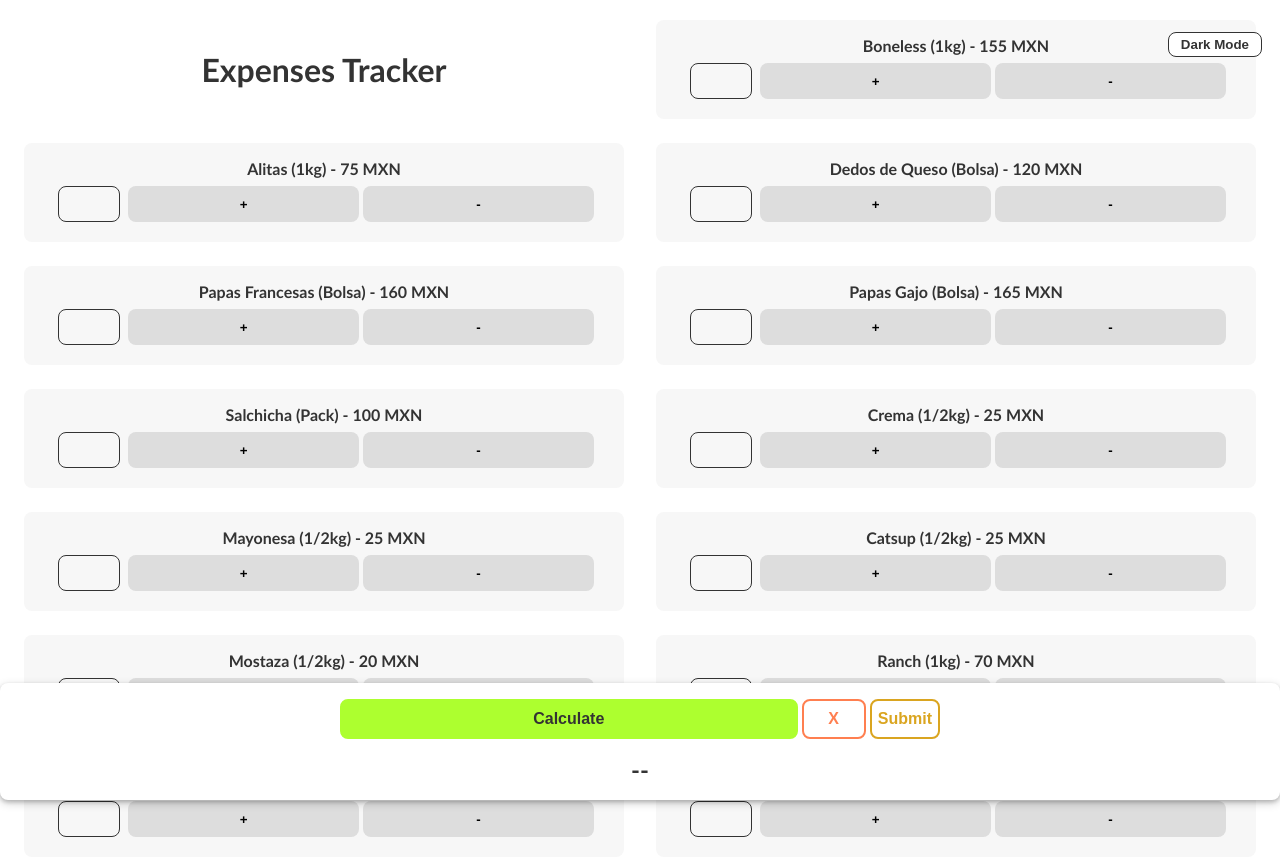
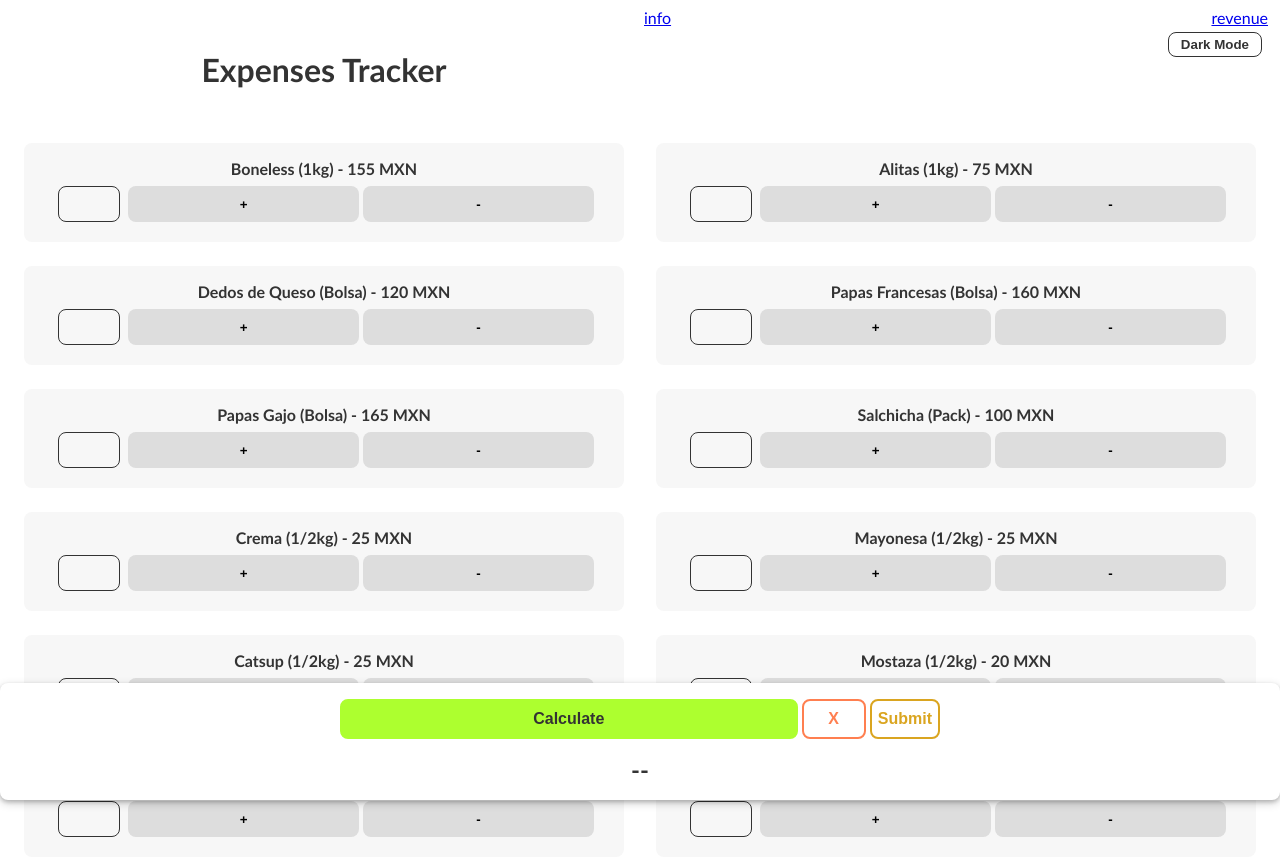
Before and after one commit to axelquartz/expenses_tracker, a website with bundled scripts: page index.html in a window 1280 px wide. Shown: the top 860 px of the page. Built offline with nearby package versions, Linux system fonts and the light colour scheme; no server answers.

Commit message:
Add test links to src files

```diff
--- a/index.html
+++ b/index.html
@@ -17,6 +17,12 @@
         <div id="header">
             <h1>Expenses Tracker</h1>
             <button class="dark-mode-toggle">Dark Mode</button>
+        </div>
+        <div class="links">
+            <ul>
+                <li><a href="./src/info.html">info</a></li>
+                <li><a href="./src/revenue.html">revenue</a></li>
+            </ul>
         </div>
         <div class="item-input">
             <label for="item-name">Boneless (1kg) - 155 MXN</label>
--- a/src/style.css
+++ b/src/style.css
@@ -11,6 +11,25 @@
     --secondary-color: #444;
     --tertiary-color: #292929;
     --background-color: #222;
+}
+
+.links ul {
+    color: var(--primary-color);
+    font-family: 'Gill Sans', 'Gill Sans MT', Calibri, 'Trebuchet MS', sans-serif;
+    text-align: left;
+    display: flex;
+    flex-direction: row;
+    justify-content: space-between;
+    list-style: none;
+    margin: 0;
+    padding: 0;
+    width: 100%;
+
+}
+
+.links li {
+    margin: 0 4px;
+    text-align: left;
 }
 
 /* Mobile Mode */
```
